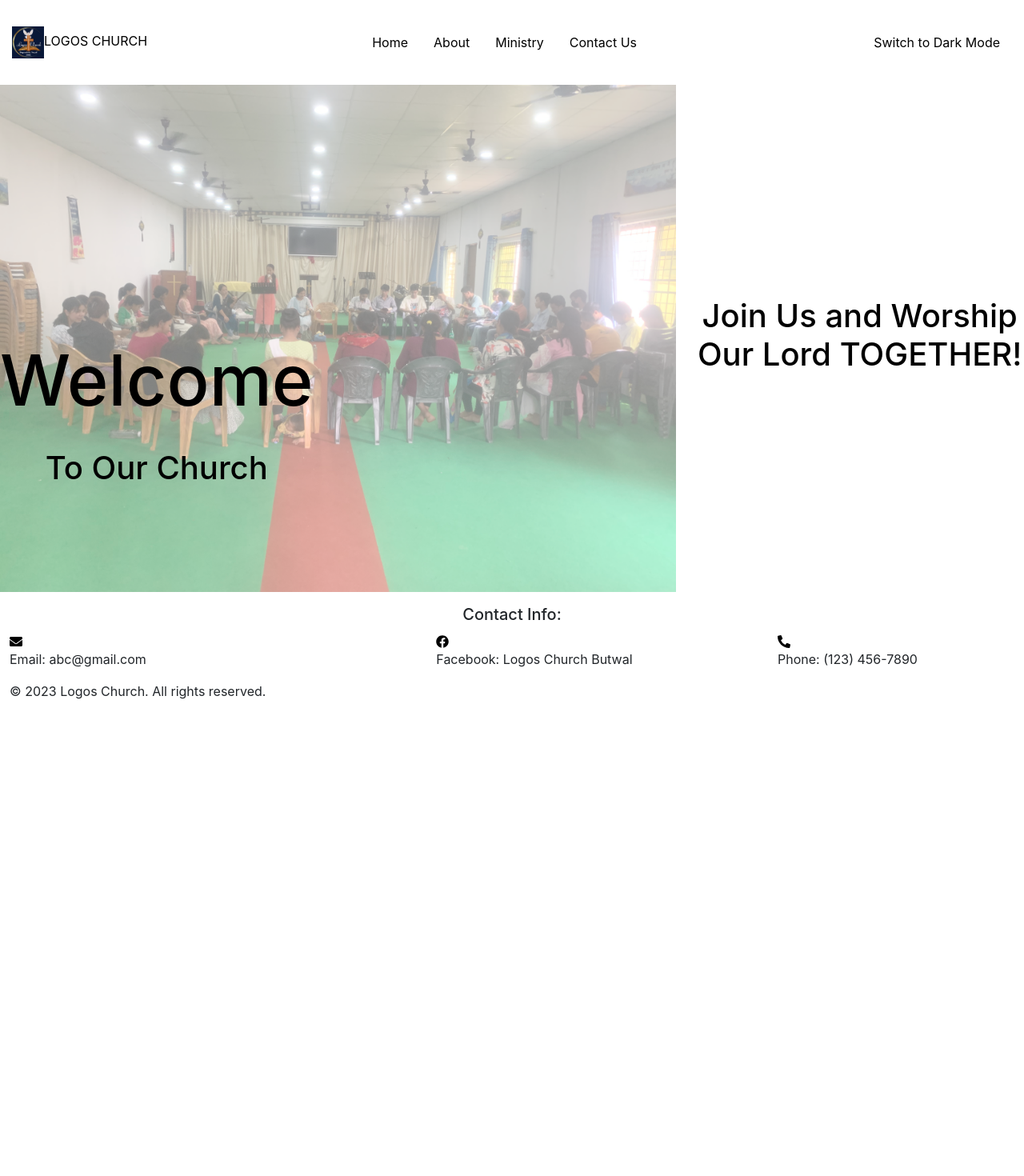
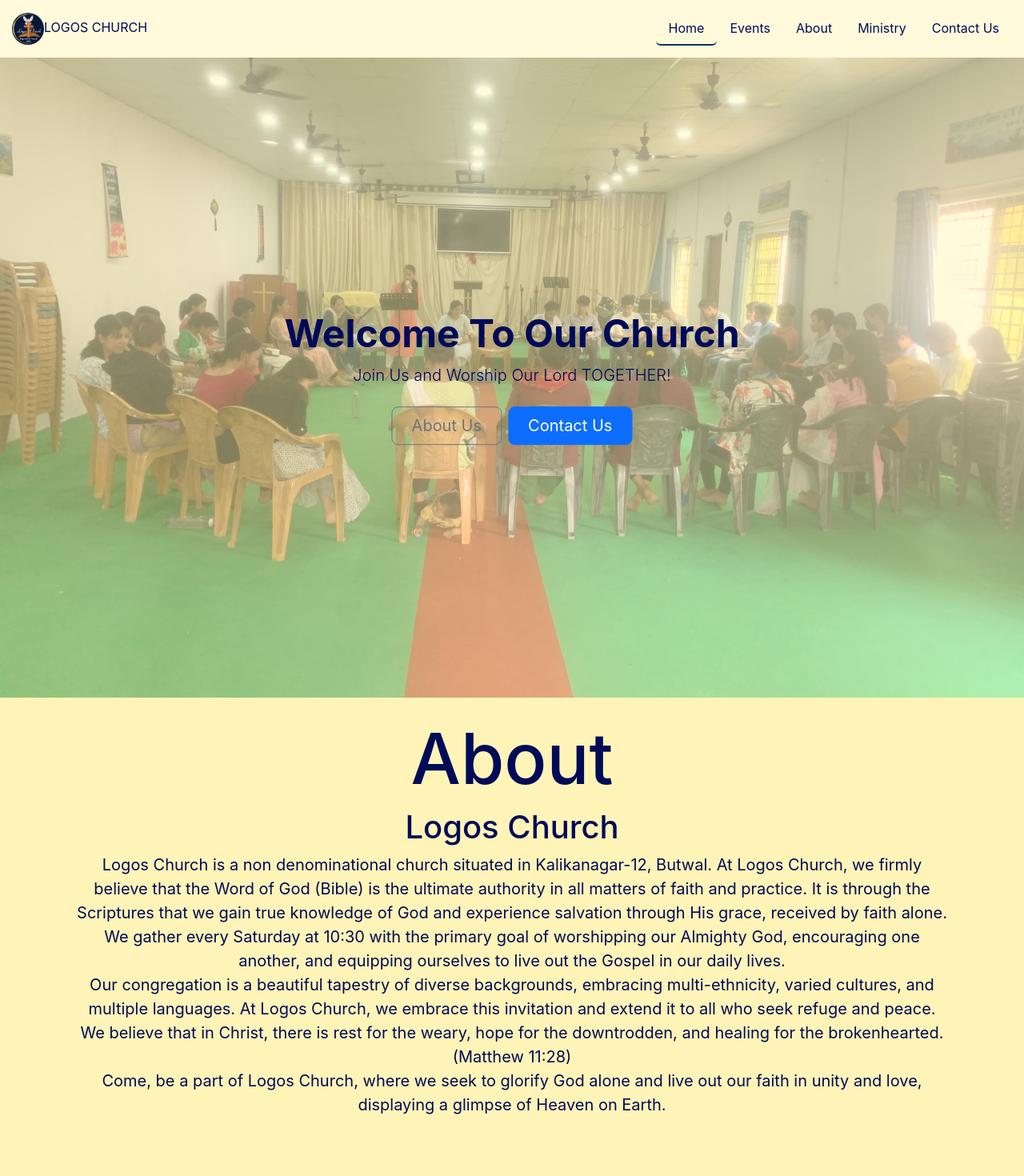
Before and after one commit to mikalPaudel/Logos, a React (Create React App) app: page / in a window 1280 px wide. Shown: the top 1470 px of the page at 80% size. Before the commit the page ends 908 px from the top, so only its background shows below. Built offline with nearby package versions, Linux system fonts and the light colour scheme.

Commit message:
a lot to work on

```diff
--- a/src/App.css
+++ b/src/App.css
@@ -1,5 +1,5 @@
 /* Default (Light Theme) */
-body[data-theme='light'] {
+body {
   --primary-bg: rgb(255, 244, 183);
   --secondary-bg: rgb(0, 106, 103);
   --accent-color: rgb(0, 49, 97);
@@ -13,7 +13,7 @@ body[data-theme='light'] {
 }
 
 /* Dark Theme */
-body[data-theme='dark'] {
+body[data-theme='light']{
   --primary-bg: rgb(0, 11, 88);
   --secondary-bg: rgb(0, 49, 97);
   --accent-color: rgb(0, 106, 103);
@@ -25,6 +25,7 @@ body[data-theme='dark'] {
   --button-text: rgb(0, 11, 88);
   --overlay-text: rgb(255, 244, 183);
 }
+
 
 /* global */
 body {
--- a/src/App.js
+++ b/src/App.js
@@ -13,7 +13,6 @@ function App() {
   return (
     <div>
       <ThemeProvider>
-      {/* <Header /> */}
       <MyRoute />
       </ThemeProvider>
     </div>
--- a/src/components/Banner.jsx
+++ b/src/components/Banner.jsx
@@ -3,10 +3,18 @@ import React from 'react';
 const Banner = () => {
   return (
       <div className="position-relative">
-      <img src="./images/Youth1.jpg" alt="Church" className="img-fluid" style={{objectFit:'cover', opacity:'50%'}}/>
-      <div className="position-absolute top-50 text-align-left text-black">
-        <h1 className="welcome-text" style={{fontSize:'5.5em'}}>Welcome</h1> <br /><h1>To Our Church</h1>
-      </div>
+      <img src="./images/Youth1.jpg" alt="Church" className="img-fluid" style={{objectFit:'cover', opacity:'50%', backgroundAttachment:'fixed', width:'100%', height:'100vh'}}/>
+      <div className="position-absolute top-50 start-50 translate-middle d-flex flex-column justify-content-center align-items-center text-center --text-color">
+  <h1 className="display-5 fw-bold">Welcome To Our Church</h1>
+  <div className="mx-auto">
+    <p className="lead mb-4">Join Us and Worship Our Lord TOGETHER!</p>
+    <div className="d-grid gap-2 d-sm-flex justify-content-sm-center">
+      <button type="button" className="btn btn-outline-secondary btn-lg px-4">About Us</button>
+      <button type="button" className="btn btn-primary btn-lg px-4 gap-3">Contact Us</button>
+    </div>
+  </div>
+</div>
+
       </div>
   );
 };
--- a/src/components/Footer.jsx
+++ b/src/components/Footer.jsx
@@ -5,7 +5,8 @@ import { Link } from 'react-router-dom';
 
 const Footer = () => {
   return (
-    <footer className="py-3 bg-white text-dark ">
+    <footer className="py-3">
+      <hr />
       <div className="container-fluid">
         {/* Row 1: Contact Info */}
         <div className="row text-center">
@@ -18,18 +19,18 @@ const Footer = () => {
         <div className="row align-items-center">
           <div className="col-md-5 ml-md-10">
           <Link to="mailto:abc@gmail.com">
-             <FaEnvelope color='black'/>
+             <FaEnvelope/>
             </Link>
             <p>Email: abc@gmail.com</p>
           </div>
           <div className="col-md-4">
             <Link to="https://www.facebook.com/profile.php?id=100094953342789">
-              <FaFacebook color='black'/>
+              <FaFacebook/>
             </Link>
             <p>Facebook: Logos Church Butwal</p>
           </div>
           <div className="col-md-3">
-            <Link to="#"><FaPhoneAlt color='black'/></Link>
+            <Link to="#"><FaPhoneAlt/></Link>
             <p>Phone: (123) 456-7890</p>
           </div>
         </div>
--- a/src/components/Header.jsx
+++ b/src/components/Header.jsx
@@ -1,55 +1,77 @@
-import React, { useEffect, useState, useCallback } from 'react';
+import React from 'react';
 import { NavLink } from 'react-router-dom';
-import HomePage from '../pages/HomePage';
-import About from '../pages/About';
-import Ministries from '../pages/Ministries';
-import Contacts from '../pages/Contacts';
 import { useTheme } from '../context/ThemeContext';
+import { IoMdMenu } from "react-icons/io";
 
 const Header = () => {
   const { theme, toggleTheme } = useTheme();
-  const [scrolling, setScrolling] = useState(false);
-  const [scrollTop, setScrollTop] = useState(0);
-  // const location = useLocation();
-
-  const handleScroll = useCallback(() => {
-    setScrollTop(document.documentElement.scrollTop);
-    setScrolling(document.documentElement.scrollTop > scrollTop);
-  }, [scrollTop, setScrolling]);
-
-  useEffect(() => {
-    window.addEventListener('scroll', handleScroll);
-
-    return () => {
-      window.removeEventListener('scroll', handleScroll);
-    };
-
-  }, [handleScroll]);
-
-  const headerClass = scrolling ? 'header-hidden' : '';
 
   return (
-   <div className={`header-container ${headerClass}`}>
-       <header className={`d-flex justify-content-between align-items-center py-3 text-xl-start ${headerClass}`}>
+    <div className="header-container">
+      <header className="d-flex justify-content-between align-items-center text-xl-start">
         {/* Logo */}
-        <div className="logo">
-          <img src="./images/logos.jpg" alt="Logo" width="40" height="40" style={{border:'50%'}} />
+        <div className="logo flex-wrap">
+          <img src="./images/logos.jpg" alt="Logo" width="40" height="40" style={{ borderRadius: '50%' }} />
           <span className="logo-text">LOGOS CHURCH</span>
         </div>
 
-        {/* Navigation Links */}
-        <ul className="nav nav-pills header-nav">
+        {/* Hamburger menu for small screens */}
+        <button className="navbar-toggler d-none" type="button" data-bs-toggle="offcanvas" data-bs-target="#offcanvasNavbar" aria-controls="offcanvasNavbar" aria-label="Toggle navigation">
+          <span className="navbar-toggler-icon">
+            <IoMdMenu/>
+          </span>
+        </button>
 
-          <li className="nav-item"><NavLink to="/" className="nav-link">Home</NavLink></li>
-           {/* <li className="nav-item"><NavLink to="/events" className="nav-link">Events</NavLink></li> */}
-           <li className="nav-item"><NavLink to="/about" className="nav-link">About</NavLink></li>
-          <li className="nav-item"><NavLink to="/ministries" className="nav-link">Ministry</NavLink></li>
-          <li className="nav-item"><NavLink to="/contacts" className="nav-link">Contact Us</NavLink></li>
+        {/* Offcanvas menu */}
+        <div className="offcanvas offcanvas-end" tabindex="-1" id="offcanvasNavbar" aria-labelledby="offcanvasNavbarLabel">
+          <div className="offcanvas-header">
+            <h5 className="offcanvas-title" id="offcanvasNavbarLabel">Menu</h5>
+            <button type="button" className="btn-close" data-bs-dismiss="offcanvas" aria-label="Close"></button>
+          </div>
+          <div className="offcanvas-body">
+            <ul className="navbar-nav justify-content-end flex-grow-1 pe-3">
+              <li className="nav-item">
+                <NavLink to="/" className="nav-link" aria-current="page">Home</NavLink>
+              </li>
+              <li className="nav-item">
+                <NavLink to="/events" className="nav-link">Events</NavLink>
+              </li>
+              <li className="nav-item">
+                <NavLink to="/about" className="nav-link">About</NavLink>
+              </li>
+              <li className="nav-item">
+                <NavLink to="/ministries" className="nav-link">Ministry</NavLink>
+              </li>
+              <li className="nav-item">
+                <NavLink to="/contacts" className="nav-link">Contact Us</NavLink>
+              </li>
+            </ul>
+
+            {/* Dark mode switch inside the burger menu */}
+            <button onClick={toggleTheme} className="theme-toggle-btn w-100 mt-3">
+              Switch to {theme === 'light' ? 'Dark' : 'Light'} Mode
+            </button>
+          </div>
+        </div>
+
+        {/* Desktop menu */}
+        <ul className="nav nav-pills header-nav d-none d-lg-flex">
+          <li className="nav-item">
+            <NavLink to="/" className="nav-link">Home</NavLink>
+          </li>
+          <li className="nav-item">
+            <NavLink to="/events" className="nav-link">Events</NavLink>
+          </li>
+          <li className="nav-item">
+            <NavLink to="/about" className="nav-link">About</NavLink>
+          </li>
+          <li className="nav-item">
+            <NavLink to="/ministries" className="nav-link">Ministry</NavLink>
+          </li>
+          <li className="nav-item">
+            <NavLink to="/contacts" className="nav-link">Contact Us</NavLink>
+          </li>
         </ul>
-        <button onClick={toggleTheme} className="theme-toggle-btn">
-        Switch to {theme === 'light' ? 'Dark' : 'Light'} Mode
-      </button>
-
       </header>
     </div>
   );
--- a/src/pages/About.jsx
+++ b/src/pages/About.jsx
@@ -2,14 +2,16 @@ import React from 'react'
 const About = () => {
   return (
       <>
-      <div className='flex gap-8 p-6 m-8 border'>
+      <div className="gap-4 m-4" style={{height:'100vh', width:'100%'}}>
+      <h1 style={{fontSize:'5.5em', textShadow:'rgb(255,255,0)', textAlign:'center'}}>About</h1>
+      <div className='flex container gap-4'>
       <center><h1>Logos Church</h1></center>
       <div className="about container">
-         <p className='text-justify'>Logos Church is a non denominational church situated in Kalikanagar-12, Butwal. At Logos Church, we firmly believe that the Word of God (Bible) is the ultimate authority in all matters of faith and practice. It is through the Scriptures that we gain true knowledge of God and experience salvation through His grace, received by faith alone.
-      We gather every Saturday at 10:30 with the primary goal of worshipping our Almighty God, encouraging one another, and equipping ourselves to live out the Gospel in our daily lives. Our congregation is a beautiful tapestry of diverse backgrounds, embracing multi-ethnicity, varied cultures, and multiple languages.
+         <p className='text-center' style={{fontSize:'1.25em'}}>Logos Church is a non denominational church situated in Kalikanagar-12, Butwal. At Logos Church, we firmly believe that the Word of God (Bible) is the ultimate authority in all matters of faith and practice. It is through the Scriptures that we gain true knowledge of God and experience salvation through His grace, received by faith alone.
+      <br />We gather every Saturday at 10:30 with the primary goal of worshipping our Almighty God, encouraging one another, and equipping ourselves to live out the Gospel in our daily lives. <br />Our congregation is a beautiful tapestry of diverse backgrounds, embracing multi-ethnicity, varied cultures, and multiple languages.
       At Logos Church, we embrace this invitation and extend it to all who seek refuge and peace. We believe that in Christ, there is rest for the weary, hope for the downtrodden, and healing for the brokenhearted. (Matthew 11:28)
-      Come, be a part of Logos Church, where we seek to glorify God alone and live out our faith in unity and love, displaying a glimpse of Heaven on Earth.</p>
-      </div></div>
+     <br /> Come, be a part of Logos Church, where we seek to glorify God alone and live out our faith in unity and love, displaying a glimpse of Heaven on Earth.</p>
+      </div></div></div>
       </>
 
 
--- a/src/pages/Contacts.jsx
+++ b/src/pages/Contacts.jsx
@@ -2,6 +2,8 @@ import React from 'react';
 
 const Contacts = () => {
   return (
+    <div  style={{height:'100vh', width:'100%'}}>
+      <h1 style={{fontSize:'5.5em', textShadow:'rgb(255,255,0)', textAlign:'center'}}>Contact Us</h1>
     <div className="container d-flex justify-content-evenly">
       <div className="map">
         {<iframe
@@ -24,7 +26,7 @@ const Contacts = () => {
           </ul>
         </ul></center>
       </div>
-
+      </div>
     </div>
   );
 };
--- a/src/pages/HomePage.jsx
+++ b/src/pages/HomePage.jsx
@@ -1,19 +1,22 @@
 import React from 'react'
 import Banner from '../components/Banner'
+import About from './About'
+import Ministries from './Ministries'
+import Contacts from './Contacts'
 
 const HomePage = () => {
   return (
     <>
   <div className="row justify-content-center">
-    <div className="col-md-8">
+    <div>
     <center>
       <Banner />
     </center></div>
-    <div className="col-md-4 text-center d-flex align-self-sm-center">
-      <center>  <div class="Big">
-        <h1>Join Us and Worship Our Lord TOGETHER!</h1>
-     </div> </center>
-  </div>
+    <About/>
+    <hr />
+    <Ministries/>
+    <hr />
+    <Contacts/>
   </div>
     </>
 
```
Also changed, not shown: src/components/CarousMin.jsx (+12 -12 lines), src/pages/Ministries.jsx (+8 -3 lines), public/menu.svg (added).
